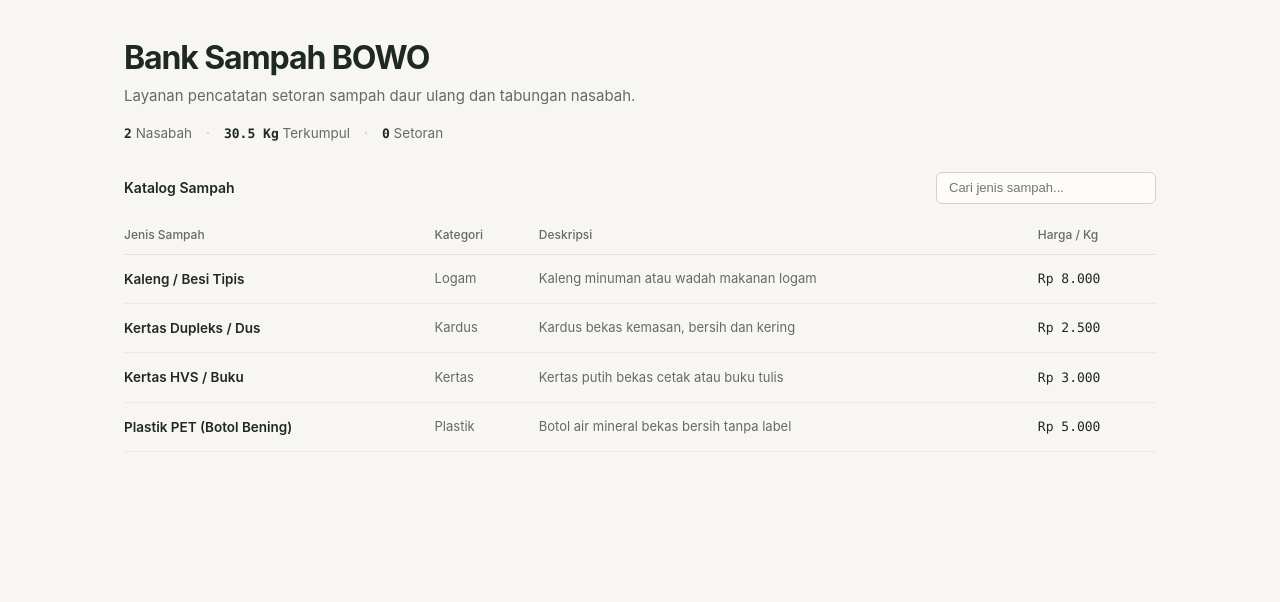
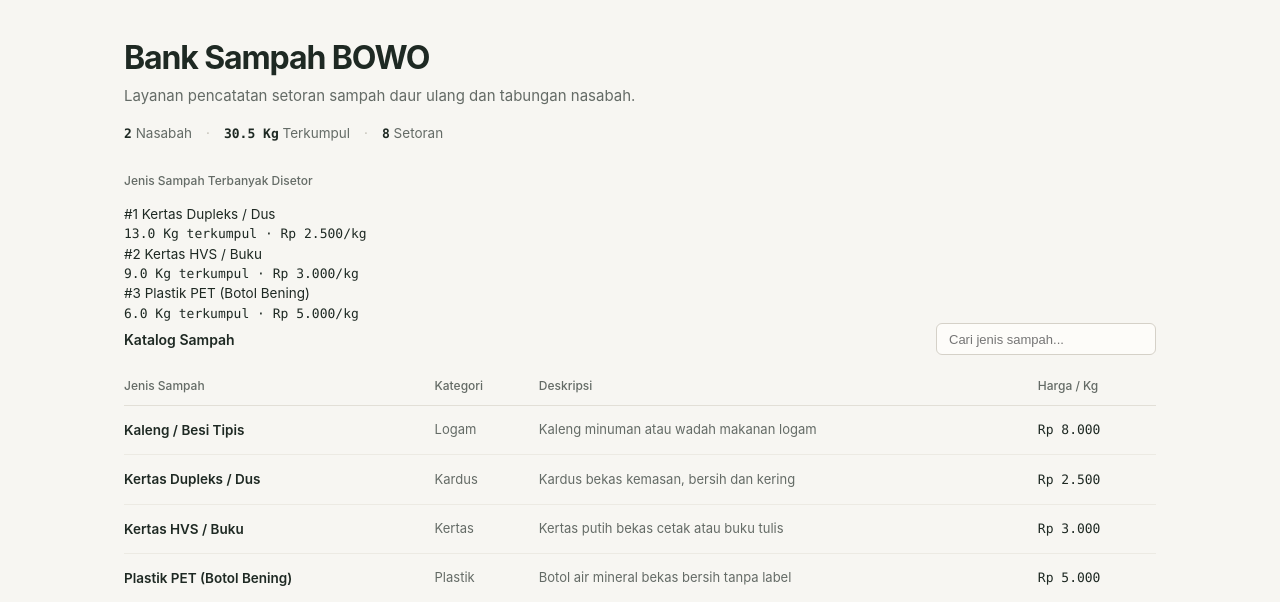
Before and after one commit to alwihsb30/bowo-web, a PHP site: page / in a window 1280 px wide. Shown: the part 65-667 px from the top of the page. Run offline with PHP 8.4, Linux system fonts and the light colour scheme; data comes from the database, SQL or seed files in the repository.

Commit message:
tambah 3 jenis sampah terbanyak di beranda dan method getTopDeposited

```diff
--- a/app/controllers/HomeController.php
+++ b/app/controllers/HomeController.php
@@ -1,5 +1,6 @@
 <?php
-// Controller halaman publik (Beranda, Katalog Sampah, dan Leaderboard)
+// Controller untuk beranda publik dan papan peringkat Leaderboard
+
 class HomeController extends Controller
 {
     private $userModel;
@@ -16,18 +17,20 @@ class HomeController extends Controller
     public function index()
     {
         $this->view('home/index', array(
-            'pageTitle'      => 'Beranda - BOWO Bank Sampah',
+            'title'          => 'BOWO — Bank of Waste Online',
             'total_users'    => $this->userModel->countNasabah(),
             'total_waste'    => $this->depositModel->getTotalVerifiedWeightAll(),
-            'total_deposits' => $this->depositModel->countByStatus('approved'),
+            'total_deposits' => $this->depositModel->countByStatus('diverifikasi'),
+            'top_wastes'     => $this->wasteTypeModel->getTopDeposited(3),
             'waste_types'    => $this->wasteTypeModel->getActive()
         ));
     }
+
     public function leaderboard()
     {
         $this->view('home/leaderboard', array(
-            'pageTitle' => 'Leaderboard Nasabah - BOWO',
-            'leaders'   => $this->userModel->getLeaderboard()
+            'title'    => 'Leaderboard Eco-Hero — BOWO',
+            'rankings' => $this->userModel->getLeaderboard()
         ));
     }
 }
--- a/app/models/WasteType.php
+++ b/app/models/WasteType.php
@@ -22,6 +22,22 @@ class WasteType extends Model
     public function getActive()
     {
         $sql  = "SELECT * FROM waste_types WHERE status = 'active' ORDER BY name ASC";
+        $stmt = $this->db->prepare($sql);
+        $stmt->execute();
+        return $stmt->fetchAll();
+    }
+
+    public function getTopDeposited($limit = 3)
+    {
+        $max = max(1, (int)$limit);
+        $sql = "SELECT w.id, w.name, w.price_per_kg,
+                       IFNULL(SUM(d.weight), 0) AS total_weight
+                FROM waste_types w
+                LEFT JOIN deposits d ON d.waste_type_id = w.id AND d.status = 'diverifikasi'
+                WHERE w.status = 'active'
+                GROUP BY w.id, w.name, w.price_per_kg
+                ORDER BY total_weight DESC, w.id ASC
+                LIMIT " . $max;
         $stmt = $this->db->prepare($sql);
         $stmt->execute();
         return $stmt->fetchAll();
--- a/app/views/home/index.php
+++ b/app/views/home/index.php
@@ -1,5 +1,5 @@
 <?php
-// Halaman beranda publik: statistik global dan katalog jenis sampah
+// Halaman beranda publik: statistik global, top 3 sampah terbanyak, dan katalog
 require __DIR__ . '/../layouts/header.php';
 $pubActive = 'beranda';
 require __DIR__ . '/../layouts/pub_header.php';
@@ -14,6 +14,18 @@ require __DIR__ . '/../layouts/pub_header.php';
             <span><strong class="mono"><?= number_format((float)$total_waste, 1) ?> Kg</strong> Terkumpul</span>
             <span class="meta-sep" aria-hidden="true">·</span>
             <span><strong class="mono"><?= number_format((int)$total_deposits) ?></strong> Setoran</span>
+        </div>
+    </section>
+
+    <section class="top-waste-band" aria-labelledby="top-waste-heading">
+        <h2 id="top-waste-heading" class="section-kicker">Jenis Sampah Terbanyak Disetor</h2>
+        <div class="top-waste-grid">
+            <?php foreach ($top_wastes as $idx => $tw): ?>
+                <div class="top-waste-item">
+                    <div class="top-waste-name">#<?= $idx + 1 ?> <?= htmlspecialchars($tw['name']) ?></div>
+                    <div class="top-waste-meta mono"><?= number_format((float)$tw['total_weight'], 1) ?> Kg terkumpul · Rp <?= number_format((float)$tw['price_per_kg'], 0, ',', '.') ?>/kg</div>
+                </div>
+            <?php endforeach; ?>
         </div>
     </section>
 
```
